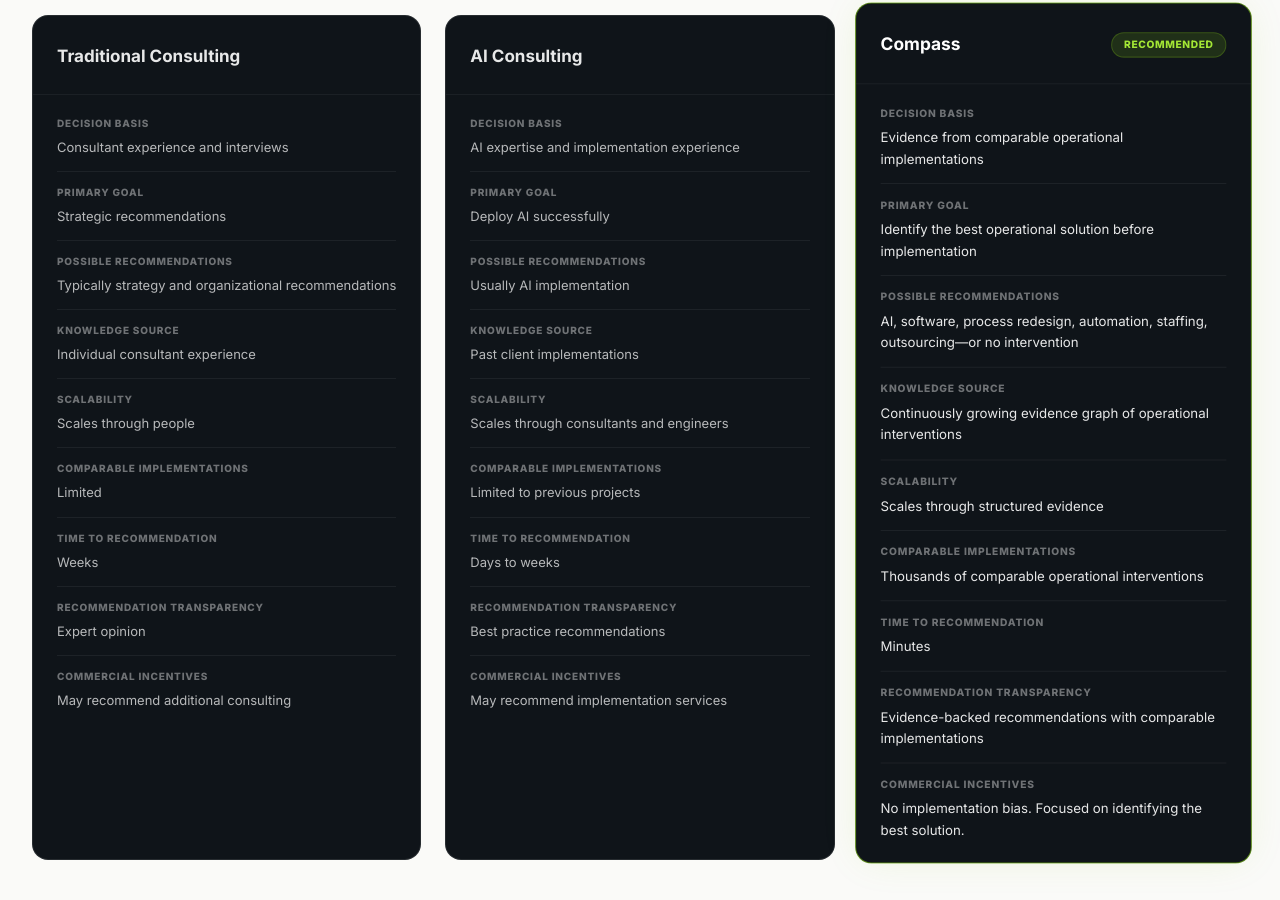
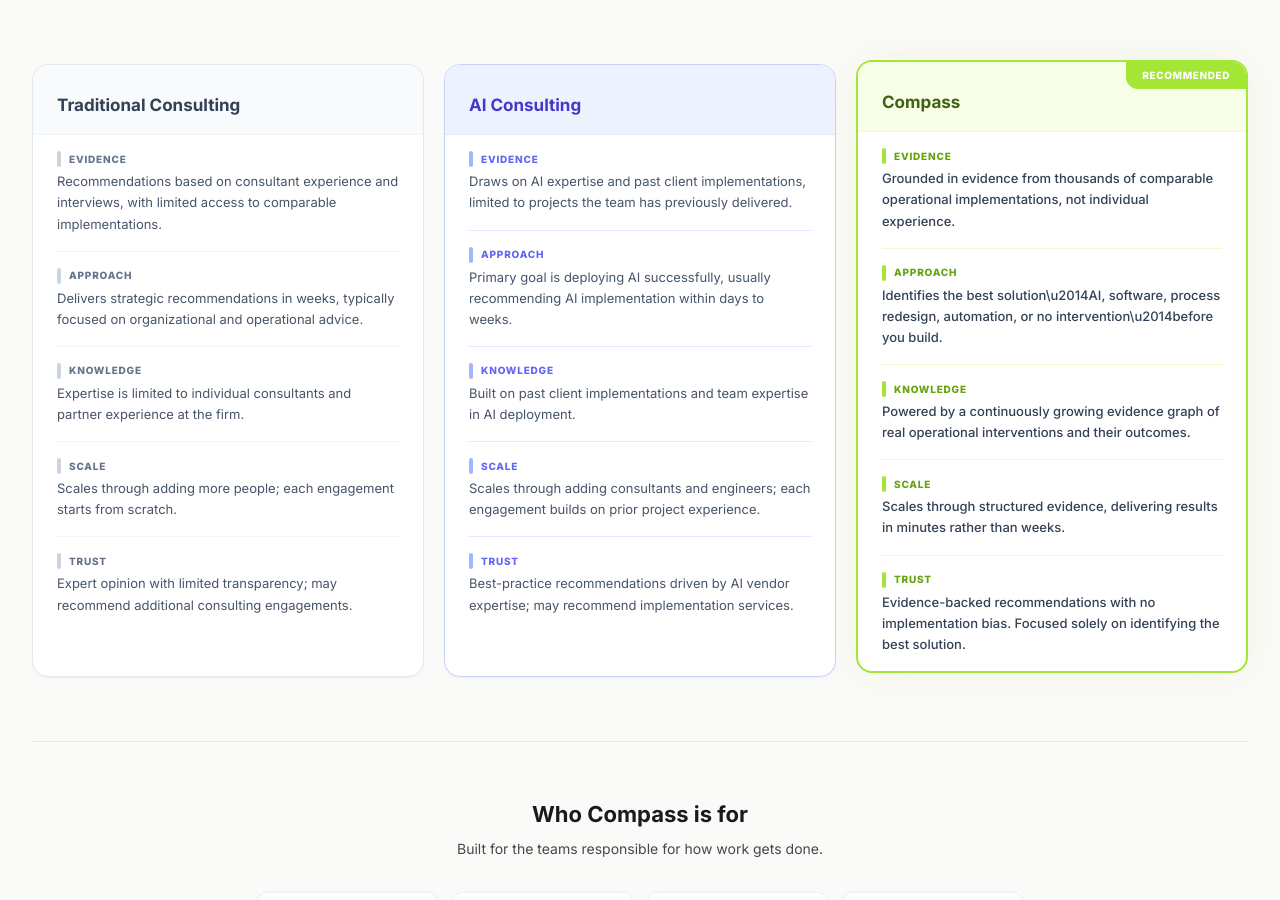
Before and after one commit to smithar106/Compass-Web, a Next.js app: page / in a window 1280 px wide. Shown: the part 1283-2183 px from the top of the page. Built offline with nearby package versions, Linux system fonts and the light colour scheme.

Commit message:
Hero: evidence-engine positioning with trust line; Why Compass Is Different: 3 colored cards with 5 sections each, merged Who Compass is for

```diff
--- a/src/app/page.tsx
+++ b/src/app/page.tsx
@@ -161,6 +161,15 @@
         </div>
       </section>
 
+      {/* Trust line */}
+      <div className="pb-12 px-4 sm:px-6 lg:px-8 -mt-4">
+        <div className="mx-auto max-w-7xl text-center">
+          <p className="text-[11px] font-extrabold uppercase tracking-[0.12em] text-ink/40">
+            Powered by evidence from thousands of operational interventions across industries
+          </p>
+        </div>
+      </div>
+
       {/* How Compass works */}
       <section className="py-16 px-4 sm:px-6 lg:px-8 bg-indigo-50/40">
         <div className="mx-auto max-w-5xl">
@@ -183,7 +192,7 @@
         </div>
       </section>
 
-      {/* Why Compass Is Different — 3-column comparison */}
+      {/* Why Compass Is Different — 3 colored cards */}
       <section className="py-24 px-4 sm:px-6 lg:px-8">
         <div className="mx-auto max-w-7xl">
           <div className="text-center mb-16">
@@ -194,107 +203,182 @@
             </p>
           </div>
 
-          {(() => {
-            const approaches = [
-              {
-                name: "Traditional Consulting",
-                rows: [
-                  { label: "Decision Basis", value: "Consultant experience and interviews" },
-                  { label: "Primary Goal", value: "Strategic recommendations" },
-                  { label: "Possible Recommendations", value: "Typically strategy and organizational recommendations" },
-                  { label: "Knowledge Source", value: "Individual consultant experience" },
-                  { label: "Scalability", value: "Scales through people" },
-                  { label: "Comparable Implementations", value: "Limited" },
-                  { label: "Time to Recommendation", value: "Weeks" },
-                  { label: "Recommendation Transparency", value: "Expert opinion" },
-                  { label: "Commercial Incentives", value: "May recommend additional consulting" },
-                ],
-              },
-              {
-                name: "AI Consulting",
-                rows: [
-                  { label: "Decision Basis", value: "AI expertise and implementation experience" },
-                  { label: "Primary Goal", value: "Deploy AI successfully" },
-                  { label: "Possible Recommendations", value: "Usually AI implementation" },
-                  { label: "Knowledge Source", value: "Past client implementations" },
-                  { label: "Scalability", value: "Scales through consultants and engineers" },
-                  { label: "Comparable Implementations", value: "Limited to previous projects" },
-                  { label: "Time to Recommendation", value: "Days to weeks" },
-                  { label: "Recommendation Transparency", value: "Best practice recommendations" },
-                  { label: "Commercial Incentives", value: "May recommend implementation services" },
-                ],
-              },
-              {
-                name: "Compass",
-                badge: "Recommended",
-                rows: [
-                  { label: "Decision Basis", value: "Evidence from comparable operational implementations" },
-                  { label: "Primary Goal", value: "Identify the best operational solution before implementation" },
-                  { label: "Possible Recommendations", value: "AI, software, process redesign, automation, staffing, outsourcing\u2014or no intervention" },
-                  { label: "Knowledge Source", value: "Continuously growing evidence graph of operational interventions" },
-                  { label: "Scalability", value: "Scales through structured evidence" },
-                  { label: "Comparable Implementations", value: "Thousands of comparable operational interventions" },
-                  { label: "Time to Recommendation", value: "Minutes" },
-                  { label: "Recommendation Transparency", value: "Evidence-backed recommendations with comparable implementations" },
-                  { label: "Commercial Incentives", value: "No implementation bias. Focused on identifying the best solution." },
-                ],
-              },
-            ];
-
-            return (
-              <div className="flex flex-col md:grid md:grid-cols-3 gap-4 md:gap-6 items-stretch">
-                {approaches.map((card, i) => {
-                  const isCompass = card.name === "Compass";
-                  return (
-                    <div
-                      key={card.name}
-                      className={`relative flex flex-col rounded-2xl border transition-all duration-300 ${isCompass ? "order-first md:order-none border-lime-500/60 shadow-[0_0_40px_-8px_rgba(132,204,22,0.15)] md:-translate-y-1 md:scale-[1.02]" : "order-none border-white/10 hover:-translate-y-0.5 shadow-none"} bg-[#0f1419]`}
-                    >
-                      <div className="px-6 pt-7 pb-5 border-b border-white/5">
-                        <div className="flex items-center justify-between mb-1">
-                          <h3 className={`text-[17px] font-bold ${isCompass ? "text-white" : "text-white/90"}`}>{card.name}</h3>
-                          {card.badge && (
-                            <span className="px-3 py-1 rounded-full bg-lime-500/15 text-lime-400 text-[10px] font-extrabold uppercase tracking-[0.06em] border border-lime-500/25">
-                              {card.badge}
-                            </span>
-                          )}
+          <div className="grid grid-cols-1 md:grid-cols-3 gap-5 items-stretch">
+            {/* Traditional Consulting - slate */}
+            <div className="relative flex flex-col rounded-2xl border border-slate-200 bg-white shadow-sm overflow-hidden">
+              <div className="px-6 pt-7 pb-4 bg-slate-50 border-b border-slate-100">
+                <h3 className="text-[17px] font-bold text-slate-700">Traditional Consulting</h3>
               </div>
+              <div className="flex-1 px-6 py-4 space-y-4">
+                <div>
+                  <div className="flex items-center gap-2 mb-1">
+                    <div className="w-1 h-4 rounded-full bg-slate-300" />
+                    <p className="text-[10px] font-extrabold uppercase tracking-[0.08em] text-slate-500">Evidence</p>
                   </div>
-                      <div className="flex-1 px-6 py-2">
-                        {card.rows.map((row, ri) => (
-                          <div key={ri} className="py-[13px] border-b border-white/[0.06] last:border-b-0">
-                            <p className="text-[10px] font-extrabold uppercase tracking-[0.08em] text-white/40 mb-1.5">{row.label}</p>
-                            <p className={`text-[13px] leading-relaxed ${isCompass ? "text-white/90" : "text-white/70"}`}>{row.value}</p>
+                  <p className="text-[13px] text-slate-600 leading-relaxed">
+                    Recommendations based on consultant experience and interviews, with limited access to comparable implementations.
+                  </p>
                 </div>
-                        ))}
+                <div className="border-t border-slate-100 pt-4">
+                  <div className="flex items-center gap-2 mb-1">
+                    <div className="w-1 h-4 rounded-full bg-slate-300" />
+                    <p className="text-[10px] font-extrabold uppercase tracking-[0.08em] text-slate-500">Approach</p>
                   </div>
+                  <p className="text-[13px] text-slate-600 leading-relaxed">
+                    Delivers strategic recommendations in weeks, typically focused on organizational and operational advice.
+                  </p>
                 </div>
-                  );
-                })}
+                <div className="border-t border-slate-100 pt-4">
+                  <div className="flex items-center gap-2 mb-1">
+                    <div className="w-1 h-4 rounded-full bg-slate-300" />
+                    <p className="text-[10px] font-extrabold uppercase tracking-[0.08em] text-slate-500">Knowledge</p>
                   </div>
-            );
-          })()}
-
-          {/* Bottom callout */}
-          <div className="mt-20 text-center max-w-3xl mx-auto">
-            <p className="text-[22px] md:text-[26px] font-bold text-ink leading-tight">
-              {"\u201C"}Consultants scale through people.<br />
-              Compass scales through evidence.{"\u201D"}
+                  <p className="text-[13px] text-slate-600 leading-relaxed">
+                    Expertise is limited to individual consultants and partner experience at the firm.
                   </p>
-            <p className="mt-6 text-base text-ink/60 leading-relaxed">
-              Compass doesn&apos;t replace executive judgment.{" "}
-              It gives decision-makers access to operational evidence that no individual advisor could realistically assemble, retain, and analyze at scale.
+                </div>
+                <div className="border-t border-slate-100 pt-4">
+                  <div className="flex items-center gap-2 mb-1">
+                    <div className="w-1 h-4 rounded-full bg-slate-300" />
+                    <p className="text-[10px] font-extrabold uppercase tracking-[0.08em] text-slate-500">Scale</p>
+                  </div>
+                  <p className="text-[13px] text-slate-600 leading-relaxed">
+                    Scales through adding more people; each engagement starts from scratch.
+                  </p>
+                </div>
+                <div className="border-t border-slate-100 pt-4">
+                  <div className="flex items-center gap-2 mb-1">
+                    <div className="w-1 h-4 rounded-full bg-slate-300" />
+                    <p className="text-[10px] font-extrabold uppercase tracking-[0.08em] text-slate-500">Trust</p>
+                  </div>
+                  <p className="text-[13px] text-slate-600 leading-relaxed">
+                    Expert opinion with limited transparency; may recommend additional consulting engagements.
                   </p>
                 </div>
               </div>
-      </section>
+            </div>
 
-      {/* Who Compass is for */}
-      <section className="py-16 px-4 sm:px-6 lg:px-8">
-        <div className="mx-auto max-w-5xl">
-          <h2 className="text-xl font-bold text-ink text-center">Who Compass is for.</h2>
-          <p className="mt-2 text-sm text-ink/80 text-center mb-8">Built for the teams responsible for how work gets done.</p>
-          <div className="grid grid-cols-2 sm:grid-cols-4 gap-3">
+            {/* AI Consulting - indigo */}
+            <div className="relative flex flex-col rounded-2xl border border-indigo-200 bg-white shadow-sm overflow-hidden">
+              <div className="px-6 pt-7 pb-4 bg-indigo-50 border-b border-indigo-100">
+                <h3 className="text-[17px] font-bold text-indigo-700">AI Consulting</h3>
+              </div>
+              <div className="flex-1 px-6 py-4 space-y-4">
+                <div>
+                  <div className="flex items-center gap-2 mb-1">
+                    <div className="w-1 h-4 rounded-full bg-indigo-300" />
+                    <p className="text-[10px] font-extrabold uppercase tracking-[0.08em] text-indigo-500">Evidence</p>
+                  </div>
+                  <p className="text-[13px] text-slate-600 leading-relaxed">
+                    Draws on AI expertise and past client implementations, limited to projects the team has previously delivered.
+                  </p>
+                </div>
+                <div className="border-t border-indigo-100 pt-4">
+                  <div className="flex items-center gap-2 mb-1">
+                    <div className="w-1 h-4 rounded-full bg-indigo-300" />
+                    <p className="text-[10px] font-extrabold uppercase tracking-[0.08em] text-indigo-500">Approach</p>
+                  </div>
+                  <p className="text-[13px] text-slate-600 leading-relaxed">
+                    Primary goal is deploying AI successfully, usually recommending AI implementation within days to weeks.
+                  </p>
+                </div>
+                <div className="border-t border-indigo-100 pt-4">
+                  <div className="flex items-center gap-2 mb-1">
+                    <div className="w-1 h-4 rounded-full bg-indigo-300" />
+                    <p className="text-[10px] font-extrabold uppercase tracking-[0.08em] text-indigo-500">Knowledge</p>
+                  </div>
+                  <p className="text-[13px] text-slate-600 leading-relaxed">
+                    Built on past client implementations and team expertise in AI deployment.
+                  </p>
+                </div>
+                <div className="border-t border-indigo-100 pt-4">
+                  <div className="flex items-center gap-2 mb-1">
+                    <div className="w-1 h-4 rounded-full bg-indigo-300" />
+                    <p className="text-[10px] font-extrabold uppercase tracking-[0.08em] text-indigo-500">Scale</p>
+                  </div>
+                  <p className="text-[13px] text-slate-600 leading-relaxed">
+                    Scales through adding consultants and engineers; each engagement builds on prior project experience.
+                  </p>
+                </div>
+                <div className="border-t border-indigo-100 pt-4">
+                  <div className="flex items-center gap-2 mb-1">
+                    <div className="w-1 h-4 rounded-full bg-indigo-300" />
+                    <p className="text-[10px] font-extrabold uppercase tracking-[0.08em] text-indigo-500">Trust</p>
+                  </div>
+                  <p className="text-[13px] text-slate-600 leading-relaxed">
+                    Best-practice recommendations driven by AI vendor expertise; may recommend implementation services.
+                  </p>
+                </div>
+              </div>
+            </div>
+
+            {/* Compass - lime/green, elevated */}
+            <div className="relative flex flex-col rounded-2xl border-2 border-lime-400 shadow-[0_0_40px_-8px_rgba(132,204,22,0.15)] bg-white order-first md:order-none md:-translate-y-1 overflow-hidden">
+              <div className="absolute top-0 right-0">
+                <div className="bg-lime-400 text-white text-[10px] font-extrabold uppercase tracking-[0.06em] px-4 py-1.5 rounded-bl-xl">
+                  Recommended
+                </div>
+              </div>
+              <div className="px-6 pt-7 pb-4 bg-lime-50 border-b border-lime-100">
+                <h3 className="text-[17px] font-bold text-lime-800">Compass</h3>
+              </div>
+              <div className="flex-1 px-6 py-4 space-y-4">
+                <div>
+                  <div className="flex items-center gap-2 mb-1">
+                    <div className="w-1 h-4 rounded-full bg-lime-400" />
+                    <p className="text-[10px] font-extrabold uppercase tracking-[0.08em] text-lime-600">Evidence</p>
+                  </div>
+                  <p className="text-[13px] text-slate-700 leading-relaxed font-[500]">
+                    Grounded in evidence from thousands of comparable operational implementations, not individual experience.
+                  </p>
+                </div>
+                <div className="border-t border-lime-100 pt-4">
+                  <div className="flex items-center gap-2 mb-1">
+                    <div className="w-1 h-4 rounded-full bg-lime-400" />
+                    <p className="text-[10px] font-extrabold uppercase tracking-[0.08em] text-lime-600">Approach</p>
+                  </div>
+                  <p className="text-[13px] text-slate-700 leading-relaxed font-[500]">
+                    Identifies the best solution\u2014AI, software, process redesign, automation, or no intervention\u2014before you build.
+                  </p>
+                </div>
+                <div className="border-t border-lime-100 pt-4">
+                  <div className="flex items-center gap-2 mb-1">
+                    <div className="w-1 h-4 rounded-full bg-lime-400" />
+                    <p className="text-[10px] font-extrabold uppercase tracking-[0.08em] text-lime-600">Knowledge</p>
+                  </div>
+                  <p className="text-[13px] text-slate-700 leading-relaxed font-[500]">
+                    Powered by a continuously growing evidence graph of real operational interventions and their outcomes.
+                  </p>
+                </div>
+                <div className="border-t border-lime-100 pt-4">
+                  <div className="flex items-center gap-2 mb-1">
+                    <div className="w-1 h-4 rounded-full bg-lime-400" />
+                    <p className="text-[10px] font-extrabold uppercase tracking-[0.08em] text-lime-600">Scale</p>
+                  </div>
+                  <p className="text-[13px] text-slate-700 leading-relaxed font-[500]">
+                    Scales through structured evidence, delivering results in minutes rather than weeks.
+                  </p>
+                </div>
+                <div className="border-t border-lime-100 pt-4">
+                  <div className="flex items-center gap-2 mb-1">
+                    <div className="w-1 h-4 rounded-full bg-lime-400" />
+                    <p className="text-[10px] font-extrabold uppercase tracking-[0.08em] text-lime-600">Trust</p>
+                  </div>
+                  <p className="text-[13px] text-slate-700 leading-relaxed font-[500]">
+                    Evidence-backed recommendations with no implementation bias. Focused solely on identifying the best solution.
+                  </p>
+                </div>
+              </div>
+            </div>
+          </div>
+
+          {/* Who Compass is for (8th section) */}
+          <div className="mt-16 pt-14 border-t border-slate-200">
+            <div className="text-center mb-8">
+              <h3 className="text-[22px] font-bold text-ink">Who Compass is for</h3>
+              <p className="mt-2 text-sm text-ink/80">Built for the teams responsible for how work gets done.</p>
+            </div>
+            <div className="grid grid-cols-2 sm:grid-cols-4 gap-3 max-w-3xl mx-auto">
               {[
                 { name: "Operations", icon: "\u2699\uFE0F" },
                 { name: "Finance", icon: "\uD83D\uDCB0" },
@@ -304,13 +388,24 @@
                 { name: "IT", icon: "\uD83D\uDCBB" },
                 { name: "Supply Chain", icon: "\uD83D\uDCE6" },
               ].map((dept) => (
-              <div key={dept.name} className="border-2 border-indigo-100 rounded-xl p-5 bg-white shadow-sm text-center hover:border-indigo-300 transition-colors cursor-default">
-                <div className="w-12 h-12 rounded-full bg-indigo-50 flex items-center justify-center mx-auto text-2xl">
-                  {dept.icon}
-                </div>
-                <p className="mt-3 text-sm font-bold text-ink">{dept.name}</p>
+                <div key={dept.name} className="border-2 border-slate-100 rounded-xl p-4 bg-white shadow-sm text-center hover:border-slate-200 transition-colors cursor-default">
+                  <div className="text-2xl mb-1.5">{dept.icon}</div>
+                  <p className="text-sm font-bold text-ink">{dept.name}</p>
                 </div>
               ))}
+            </div>
+          </div>
+
+          {/* Bottom callout */}
+          <div className="mt-16 text-center max-w-3xl mx-auto">
+            <p className="text-[22px] md:text-[26px] font-bold text-ink leading-tight">
+              {"\u201C"}Consultants scale through people.<br />
+              Compass scales through evidence.{"\u201D"}
+            </p>
+            <p className="mt-6 text-base text-ink/60 leading-relaxed">
+              Compass doesn&apos;t replace executive judgment.{" "}
+              It gives decision-makers access to operational evidence that no individual advisor could realistically assemble, retain, and analyze at scale.
+            </p>
           </div>
         </div>
       </section>
```
Also changed, not shown: src/content/site.ts (+7 -7 lines). Lines whose indentation alone changed are shown as unchanged.
